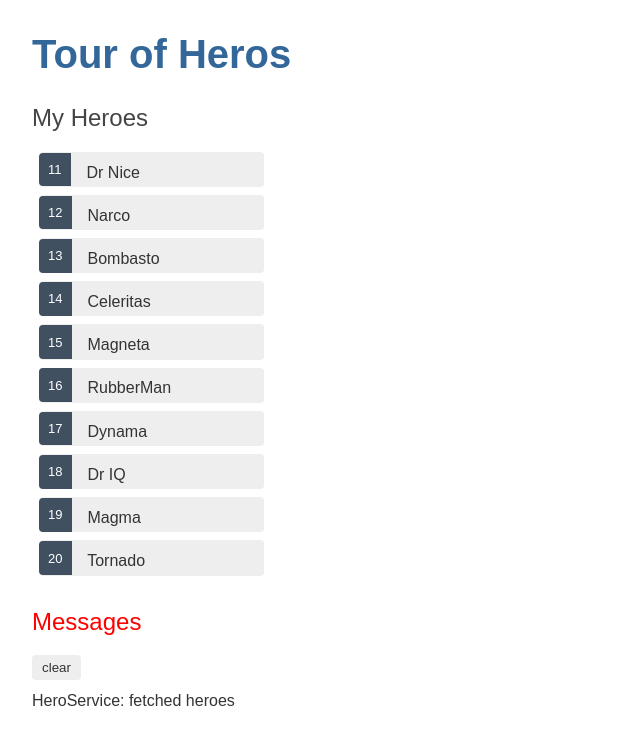
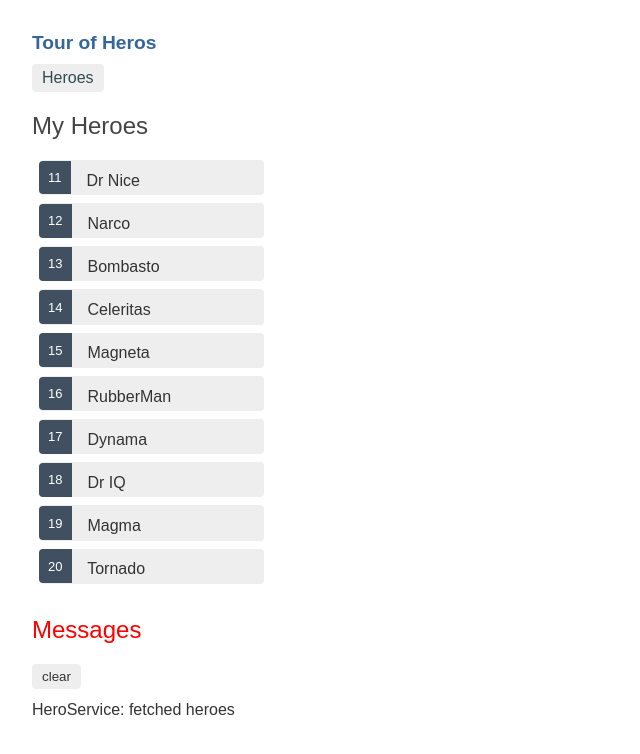
Before and after one commit to chris-warner/angular-tour-of-heros-app, an Angular app in the folder angular-tour-of-heroes/: page /heroes in a window 1280 px wide. Shown: the top 754 px of the page, without its empty margins (0-640 px from the left). Built offline with nearby package versions, Linux system fonts and the light colour scheme.

Commit message:
added styling to app.component.

```diff
--- a/angular-tour-of-heroes/src/app/app.component.css
+++ b/angular-tour-of-heroes/src/app/app.component.css
@@ -0,0 +1,28 @@
+/* AppComponent's private CSS styles */
+h1 {
+    font-size: 1.2em;
+    margin-bottom: 0;
+  }
+  h2 {
+    font-size: 2em;
+    margin-top: 0;
+    padding-top: 0;
+  }
+  nav a {
+    padding: 5px 10px;
+    text-decoration: none;
+    margin-top: 10px;
+    display: inline-block;
+    background-color: #eee;
+    border-radius: 4px;
+  }
+  nav a:visited, a:link {
+    color: #334953;
+  }
+  nav a:hover {
+    color: #039be5;
+    background-color: #cfd8dc;
+  }
+  nav a.active {
+    color: #039be5;
+  }
--- a/angular-tour-of-heroes/src/app/app.component.html
+++ b/angular-tour-of-heroes/src/app/app.component.html
@@ -1,3 +1,6 @@
 <h1>{{title}}</h1>
+<nav>
+  <a routerLink="/heroes">Heroes</a>
+</nav>
 <router-outlet></router-outlet>
 <app-messages></app-messages>
--- a/angular-tour-of-heroes/src/app/app.module.ts
+++ b/angular-tour-of-heroes/src/app/app.module.ts
@@ -6,13 +6,15 @@
 import { HeroDetailComponent } from './hero-detail/hero-detail.component';
 import { MessagesComponent } from './messages/messages.component';
 import { AppRoutingModule } from './app-routing.module';
+import { DashboardComponent } from './dashboard/dashboard.component';
 
 @NgModule({
   declarations: [
     AppComponent,
     HeroesComponent,
     HeroDetailComponent,
-    MessagesComponent
+    MessagesComponent,
+    DashboardComponent
   ],
   imports: [
     BrowserModule,
--- /dev/null
+++ b/angular-tour-of-heroes/src/app/dashboard/dashboard.component.html
@@ -0,0 +1 @@
+<p>dashboard works!</p>
--- /dev/null
+++ b/angular-tour-of-heroes/src/app/dashboard/dashboard.component.ts
@@ -0,0 +1,15 @@
+import { Component, OnInit } from '@angular/core';
+
+@Component({
+  selector: 'app-dashboard',
+  templateUrl: './dashboard.component.html',
+  styleUrls: ['./dashboard.component.css']
+})
+export class DashboardComponent implements OnInit {
+
+  constructor() { }
+
+  ngOnInit() {
+  }
+
+}
```
Also changed, not shown: angular-tour-of-heroes/src/app/dashboard/dashboard.component.css (added), 1 other file (tests, documents, lock files or other folders).
